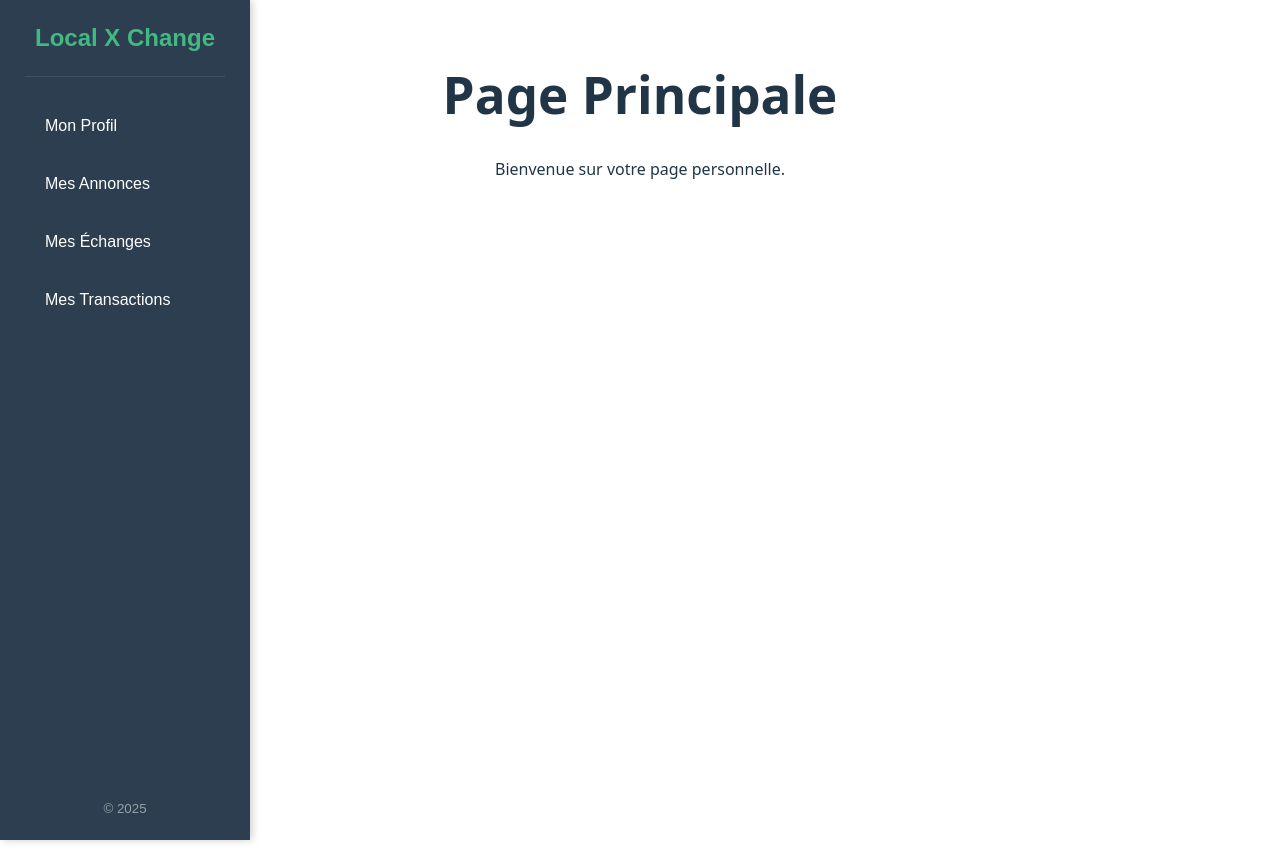
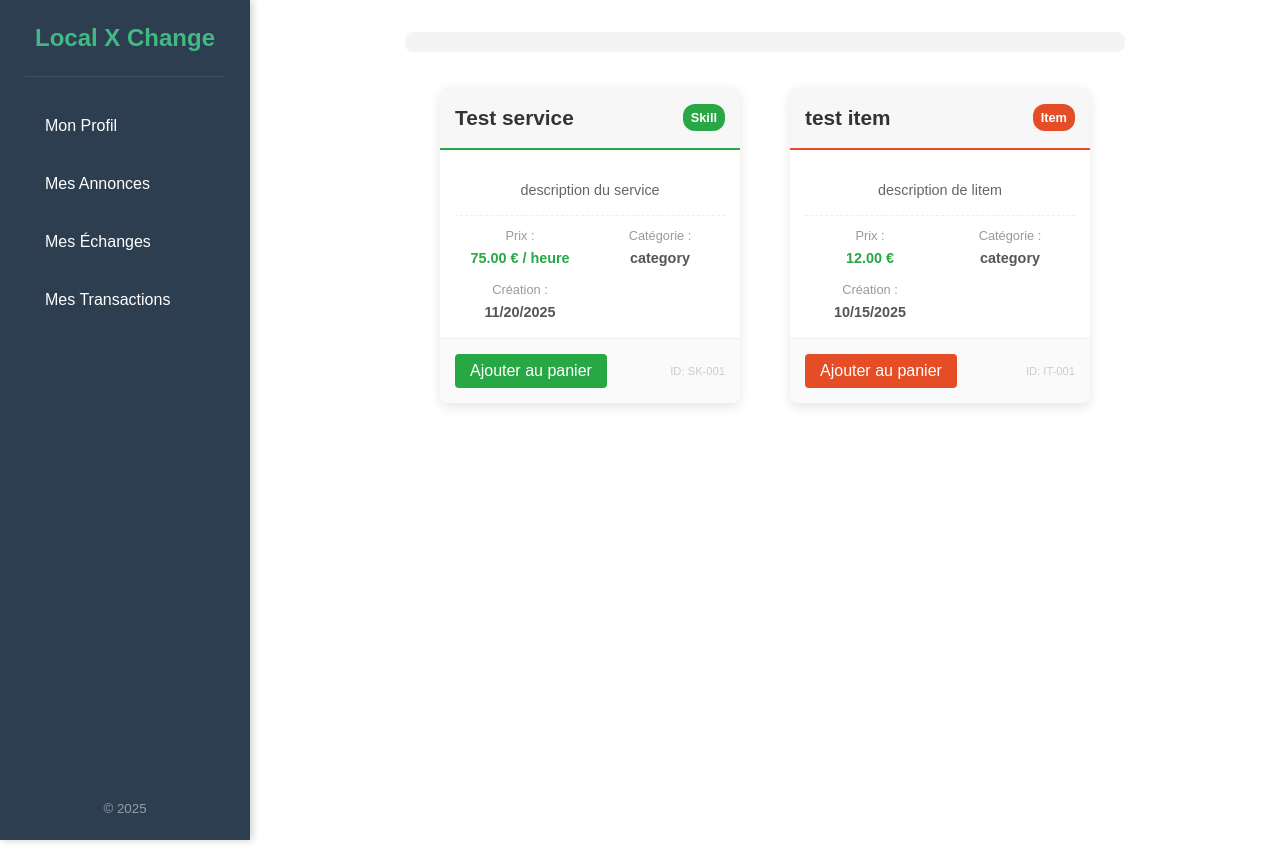
Before and after one commit to TitouanCharrier/M1_GL_Projet, a Svelte app in the folder localxchange/: page / in a window 1280 px wide. Built offline with nearby package versions, Linux system fonts and the light colour scheme.

Commit message:
feat: ajout de la grille principale

```diff
--- a/localxchange/src/App.svelte
+++ b/localxchange/src/App.svelte
@@ -30,12 +30,18 @@
 <style>
 
 main {
-    /* 1. Mettre toute la page en Flexbox pour aligner Sidebar et Contenu */
     display: flex;
-    /* 2. S'assurer que ça prend toute la hauteur de l'écran */
     min-height: 100vh;
     width: 100%;
-    /* 3. Retirer les marges par défaut du body si elles existent (voir point 3) */
+  }
+
+  .router {
+  flex-grow: 1;
+  }
+
+.banner {
+    width: 250px;
+    flex-shrink: 0;
   }
 
   .logo {
--- /dev/null
+++ b/localxchange/src/lib/Grid.svelte
@@ -0,0 +1,63 @@
+<script>
+    export let gridData = [];
+
+    let numColumns = 2;
+
+</script>
+
+<div class="grid" style="--columns: {numColumns};">
+    {#each gridData as cell}
+        <div class="grid-cell">
+            <CellModule
+                content={cell.content}
+                type={cell.type}
+                value={cell.value}
+            />
+        </div>
+    {/each}
+</div>
+
+<style>
+    .grid-controls {
+        margin-bottom: 20px;
+        padding: 15px;
+        border: 1px solid #ccc;
+        border-radius: 4px;
+        display: flex;
+        gap: 10px;
+        align-items: center;
+    }
+    .grid {
+        display: grid;
+        grid-template-columns: repeat(var(--columns), 1fr);
+        gap: 15px;
+        padding: 10px;
+        background-color: #f4f4f4;
+        border-radius: 8px;
+    }
+
+    .grid-cell {
+        border: 1px solid #ddd;
+        padding: 15px;
+        background-color: white;
+        box-shadow: 2px 2px 5px rgba(0, 0, 0, 0.05);
+        border-radius: 4px;
+        min-height: 100px;
+        display: flex;
+        flex-direction: column;
+        justify-content: center;
+        align-items: center;
+    }
+
+    button {
+        padding: 8px 15px;
+        background-color: #007bff;
+        color: white;
+        border: none;
+        border-radius: 4px;
+        cursor: pointer;
+    }
+    button:hover {
+        background-color: #0056b3;
+    }
+</style>
--- /dev/null
+++ b/localxchange/src/lib/GridModule.svelte
@@ -0,0 +1,52 @@
+<script>
+    // Déclarer les props (données passées depuis le parent)
+    export let content;
+    export let type;
+    export let value;
+
+    // Déclaration réactive pour gérer un compteur interne (exemple)
+    let counter = 0;
+
+    function handleButtonClick() {
+        counter += 1;
+        console.log(`${content} cliqué !`);
+    }
+</script>
+
+<div class="module {type}">
+    <h4>{content}</h4>
+    <p>Type: <strong>{type}</strong></p>
+
+    {#if type === 'button'}
+        <button on:click={handleButtonClick}>
+            {value} ({counter})
+        </button>
+    {:else if type === 'header'}
+        <span class="highlight">{value}</span>
+    {:else}
+        <p>{value}</p>
+    {/if}
+</div>
+
+<style>
+    .module {
+        text-align: center;
+        width: 100%;
+    }
+    .module h4 {
+        margin-top: 0;
+        color: #333;
+    }
+    .highlight {
+        font-size: 1.5em;
+        font-weight: bold;
+        color: #e44d26; /* Couleur Svelte pour l'exemple */
+    }
+    .button button {
+        background-color: #28a745;
+    }
+    /* Styles spécifiques par type pour un rendu plus dynamique */
+    .header {
+        background-color: #f0f8ff;
+    }
+</style>
--- /dev/null
+++ b/localxchange/src/lib/Resource.svelte
@@ -0,0 +1,186 @@
+<script>
+    import { createEventDispatcher } from 'svelte';
+
+    export let id;
+    export let title;
+    export let description;
+    export let category = 'Général';
+    export let price = null;
+    export let pricePerHour = null;
+    export let creationDate;
+    export let type = 'Resource';
+    const dispatch = createEventDispatcher();
+
+    function getPriceLabel() {
+        if (pricePerHour !== null) {
+            // C'est un Skill
+            return `${pricePerHour.toFixed(2)} € / heure`;
+        }
+        if (price !== null) {
+            // C'est un Item
+            return `${price.toFixed(2)} €`;
+        }
+        return 'Non monétisable';
+    }
+
+
+</script>
+
+<article class="resource-card {type.toLowerCase()}">
+    <header class="card-header">
+        <h3>{title}</h3>
+        <span class="type-tag">{type}</span>
+    </header>
+
+    <div class="card-body">
+        <p class="description">
+            {description.length > 100 ? description.substring(0, 100) + '...' : description}
+        </p>
+
+        <div class="details-grid">
+            {#if price !== null || pricePerHour !== null}
+                <div class="detail-item">
+                    <span class="label">Prix :</span>
+                    <span class="value price-value">{getPriceLabel()}</span>
+                </div>
+            {/if}
+
+            <div class="detail-item">
+                <span class="label">Catégorie :</span>
+                <span class="value">{category}</span>
+            </div>
+
+            <div class="detail-item">
+                <span class="label">Création :</span>
+                <span class="value">{new Date(creationDate).toLocaleDateString()}</span>
+            </div>
+        </div>
+    </div>
+
+    <footer class="card-footer">
+        <button>Ajouter au panier</button>
+        <span class="id-info">ID: {id}</span>
+    </footer>
+</article>
+
+<style>
+    .resource-card {
+        background-color: white;
+        border-radius: 8px;
+        box-shadow: 0 4px 12px rgba(0, 0, 0, 0.1);
+        overflow: hidden;
+        margin: 15px;
+        transition: transform 0.2s, box-shadow 0.2s;
+        max-width: 350px;
+        min-width: 300px;
+        font-family: sans-serif;
+    }
+
+    .resource-card:hover {
+        transform: translateY(-5px);
+        box-shadow: 0 6px 15px rgba(0, 0, 0, 0.15);
+    }
+
+
+    .card-header {
+        display: flex;
+        justify-content: space-between;
+        align-items: center;
+        padding: 15px;
+        background-color: #f7f7f7;
+        border-bottom: 2px solid var(--main-color, #007bff);
+    }
+
+    .card-header h3 {
+        margin: 0;
+        font-size: 1.3em;
+        color: #333;
+    }
+
+    .type-tag {
+        padding: 4px 8px;
+        border-radius: 12px;
+        font-size: 0.8em;
+        font-weight: bold;
+        color: white;
+        background-color: var(--main-color, #007bff);
+    }
+
+    .card-body {
+        padding: 15px;
+    }
+
+    .description {
+        color: #666;
+        font-size: 0.9em;
+        line-height: 1.4;
+        margin-bottom: 15px;
+    }
+
+    .details-grid {
+        display: grid;
+        grid-template-columns: 1fr 1fr;
+        gap: 10px;
+        border-top: 1px dashed #eee;
+        padding-top: 10px;
+    }
+
+    .detail-item {
+        display: flex;
+        flex-direction: column;
+    }
+
+    .label {
+        font-size: 0.8em;
+        color: #999;
+        font-weight: 500;
+        margin-bottom: 3px;
+    }
+
+    .value {
+        font-size: 0.9em;
+        font-weight: bold;
+        color: #555;
+    }
+
+    .price-value {
+        color: #28a745; /* Vert pour le prix */
+    }
+
+    .card-footer {
+        padding: 15px;
+        border-top: 1px solid #eee;
+        display: flex;
+        justify-content: space-between;
+        align-items: center;
+        background-color: #fafafa;
+    }
+
+    .card-footer button {
+        padding: 8px 15px;
+        background-color: var(--main-color, #007bff);
+        color: white;
+        border: none;
+        border-radius: 4px;
+        cursor: pointer;
+        transition: background-color 0.2s;
+    }
+
+    .card-footer button:hover {
+        background-color: var(--dark-color, #0056b3);
+    }
+
+    .id-info {
+        font-size: 0.7em;
+        color: #ccc;
+    }
+
+    .item {
+        --main-color: #e44d26; /* Rouge/Orange pour Item */
+        --dark-color: #b3391b;
+    }
+    .skill {
+        --main-color: #28a745; /* Vert pour Skill */
+        --dark-color: #1e7e34;
+    }
+</style>
--- a/localxchange/src/routes/Home.svelte
+++ b/localxchange/src/routes/Home.svelte
@@ -1,2 +1,53 @@
-<h1>Page Principale</h1>
-<p>Bienvenue sur votre page personnelle.</p>
+<script lang="ts">
+  import Grid from '/src/lib/Grid.svelte';
+  import ResourceCard from '/src/lib/Resource.svelte';
+
+  const resources = [
+          {
+              id: 'SK-001',
+              title: 'Test service',
+              description: 'description du service',
+              category: 'category',
+              pricePerHour: 75.00,
+              creationDate: new Date('2025-11-20'),
+              type: 'Skill'
+          },
+          {
+              id: 'IT-001',
+              title: 'test item',
+              description: 'description de litem',
+              category: 'category',
+              price: 12.00,
+              creationDate: new Date('2025-10-15'),
+              type: 'Item'
+          }
+      ];
+
+</script>
+
+<Grid gridDate={resources} />
+
+<div class="card-list">
+    {#each resources as resource (resource.id)}
+        <ResourceCard
+            id={resource.id}
+            title={resource.title}
+            description={resource.description}
+            category={resource.category}
+            price={resource.price}
+            pricePerHour={resource.pricePerHour}
+            creationDate={resource.creationDate}
+            type={resource.type}
+        />
+    {/each}
+</div>
+
+<style>
+    .card-list {
+        display: flex;
+        flex-wrap: wrap;
+        gap: 20px;
+        justify-content: center;
+        padding: 20px;
+    }
+</style>
--- a/localxchange/src/routes/Transactions.svelte
+++ b/localxchange/src/routes/Transactions.svelte
@@ -1,2 +1,8 @@
-<h1>Page Mes Transcations</h1>
-<p>Bienvenue sur votre page personnelle.</p>
+<script lang="ts">
+  import Grid from '/src/lib/Grid.svelte';
+
+</script>
+
+<div class="Connexion">
+  <Grid />
+</div>
```
